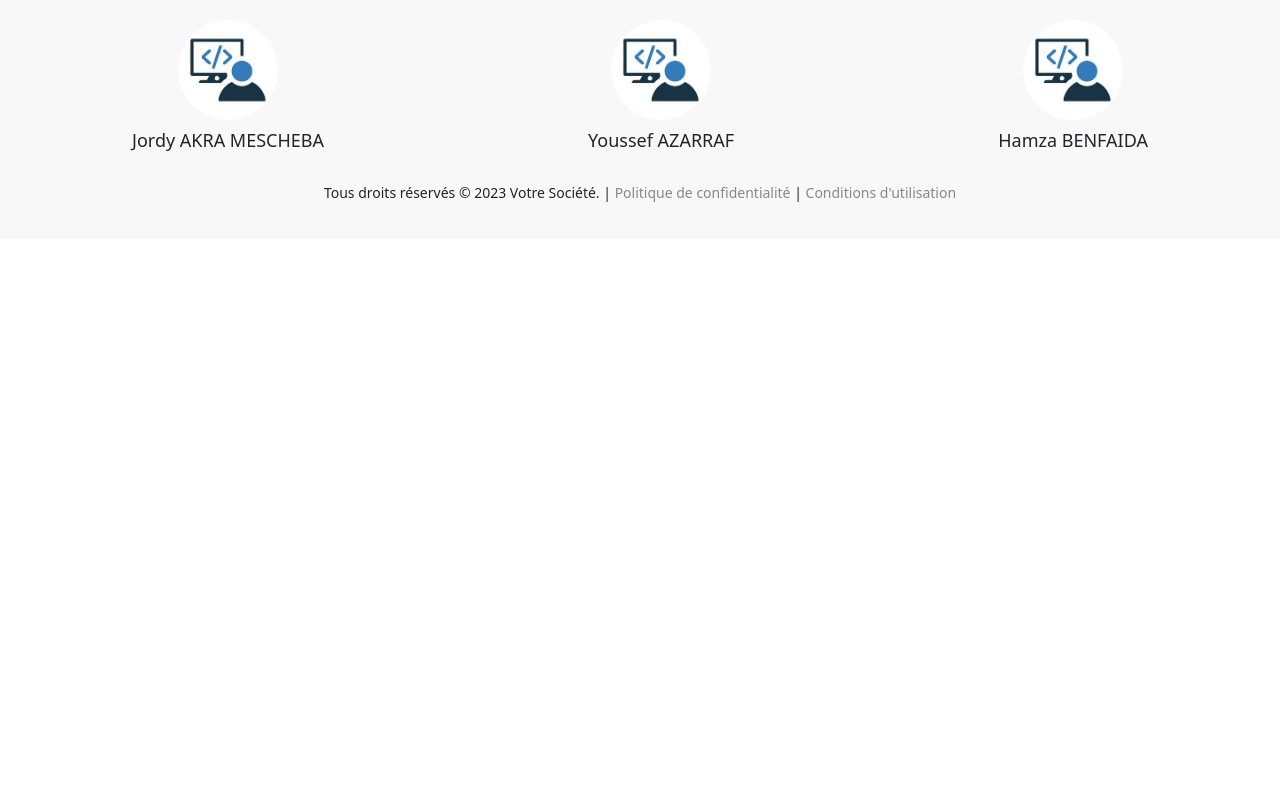
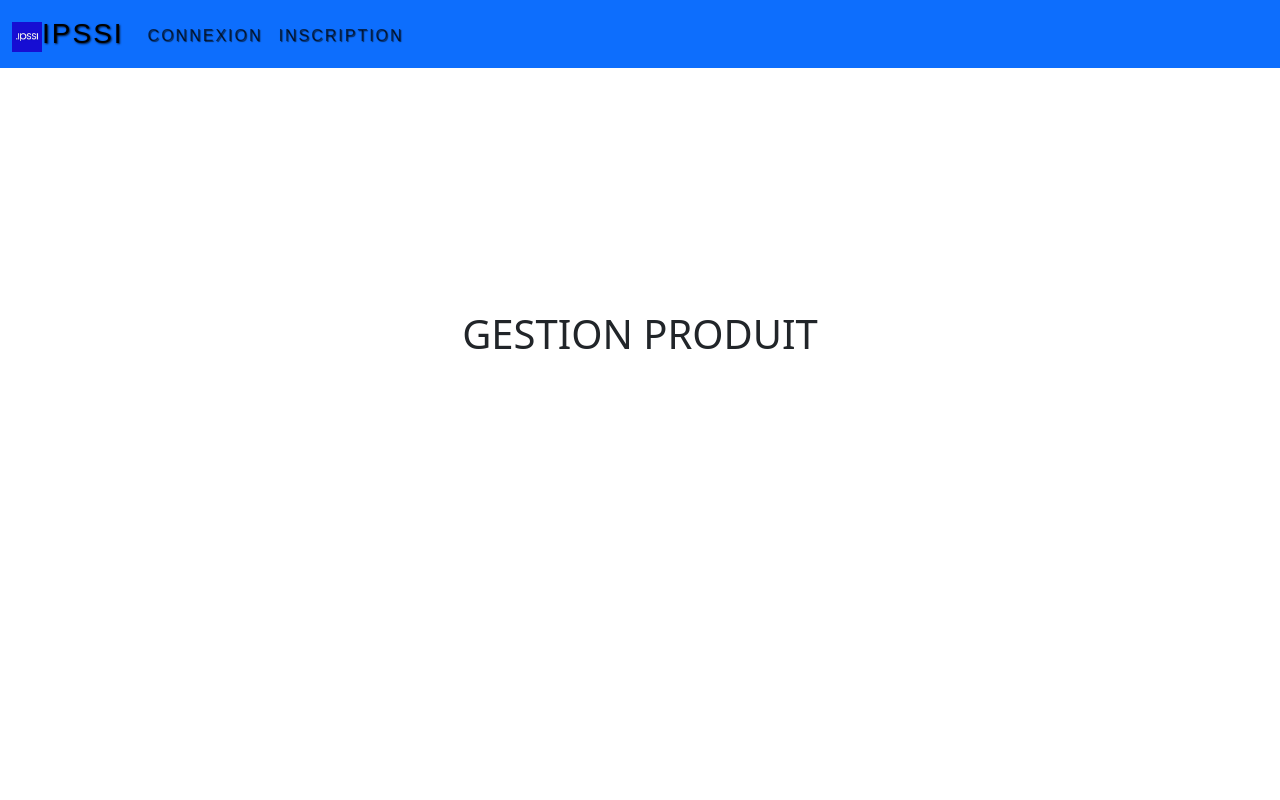
Before and after one commit to benfaidahamza/projet_Mern, a React (Create React App) app: page /GestionProduit in a window 1280 px wide. Shown: the top 800 px of the page. Built offline with nearby package versions, Linux system fonts and the light colour scheme.

Commit message:
modif gestion

```diff
--- a/src/App.js
+++ b/src/App.js
@@ -22,7 +22,7 @@ function App() {
     <Route path="/Inscription" element={<Inscription/> } />
     <Route path="/Panier" element={<Panier/> } />
     <Route path="/GestionUser" element={<GestionUser/> } />
-    <Route path="/GestionUser" element={<GestionProduit/> } />
+    <Route path="/GestionProduit" element={<GestionProduit/> } />
     </Routes>
     <Footer />
     </>
--- a/src/Composants/Admin/GestionProduits/GestionProduit.jsx
+++ b/src/Composants/Admin/GestionProduits/GestionProduit.jsx
@@ -3,10 +3,11 @@ import Navbar from "../../Header/Navbar";
 function GestionProduit(){
     return(
         <>
-        <Navbar></Navbar>
-        <h1>Gestion Produit</h1>
+        <div className="container">
+          <Navbar></Navbar>
+          <h1>Gestion Produit</h1>
+        </div>
         </>
-
     )
 }
 export default GestionProduit;
--- a/src/Composants/Admin/GestionUser/GestionUser.jsx
+++ b/src/Composants/Admin/GestionUser/GestionUser.jsx
@@ -1,8 +1,11 @@
+import Navbar from "../../Header/Navbar";
 function GestionUser(){
     return(
         <>
-        <Navbar></Navbar>
-        <h1>Gestion user</h1>
+        <div className="container">
+          <Navbar></Navbar>
+          <h1>Gestion user</h1>
+        </div>
         </>
 
     )
--- a/src/Composants/Header/Navbar.jsx
+++ b/src/Composants/Header/Navbar.jsx
@@ -30,7 +30,17 @@ function Navbar() {
                 </li>
               </>
             )}
-            {isLoggedIn &&  (
+            {isLoggedIn && Storedrole==='admin' && (
+              <>
+                <li className="nav-item">
+                  <Link className="nav-link stylish" to="/GestionUser">Gestion User</Link>
+                </li>
+                <li className="nav-item">
+                  <Link className="nav-link stylish" to="/GestionProduit">Gestion Produit</Link>
+                </li>
+              </>
+            )}
+              {isLoggedIn &&  (
               <>
                 <li className="nav-item">
                   <Link className="nav-link stylish" to="/ListeProduits">Liste Produits</Link>
@@ -43,16 +53,6 @@ function Navbar() {
                 </li>
               </>
             )}
-            {isLoggedIn && Storedrole==='admin' && (
-              <>
-                <li className="nav-item">
-                  <Link className="nav-link stylish" to="/GestionUser">Gestion User</Link>
-                </li>
-                <li className="nav-item">
-                  <Link className="nav-link stylish" to="/GestionProduit">Gestion Produit</Link>
-                </li>
-              </>
-            )}
        </ul>
       </div>
     </div>
```
